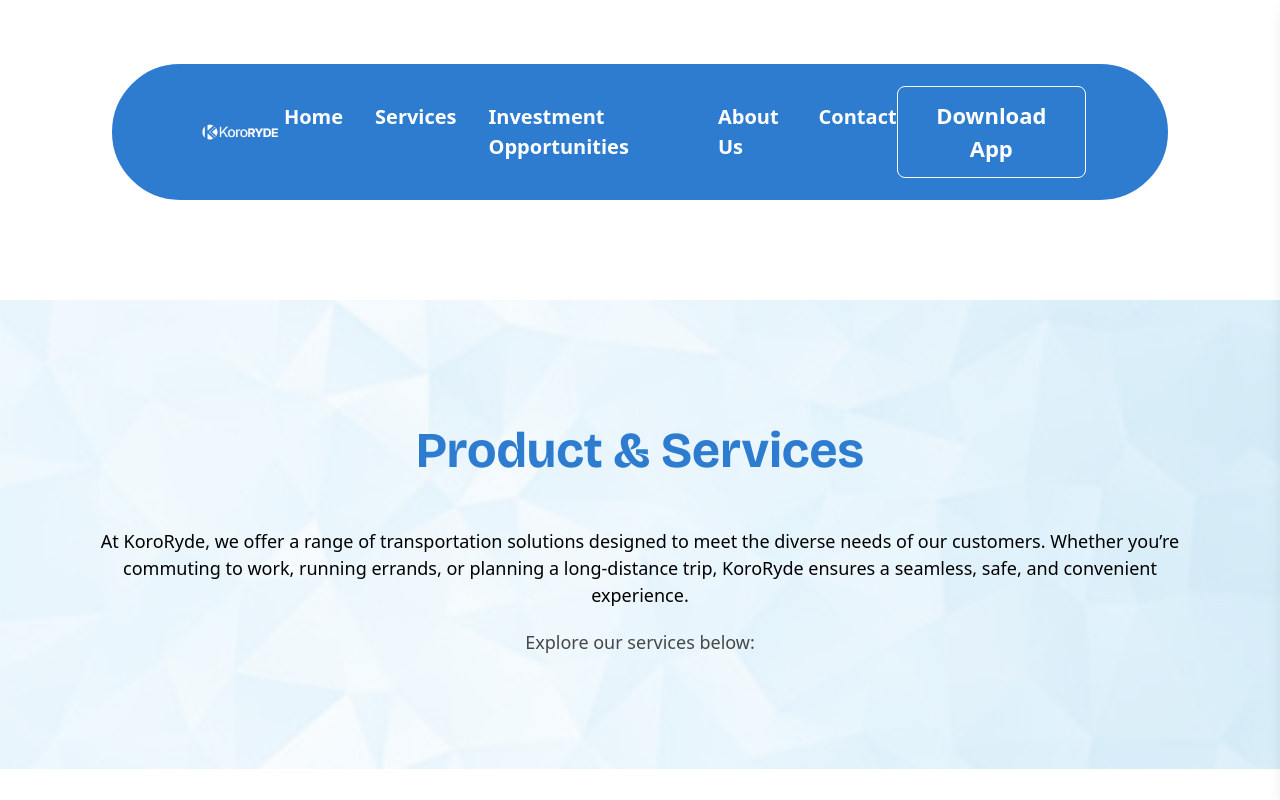
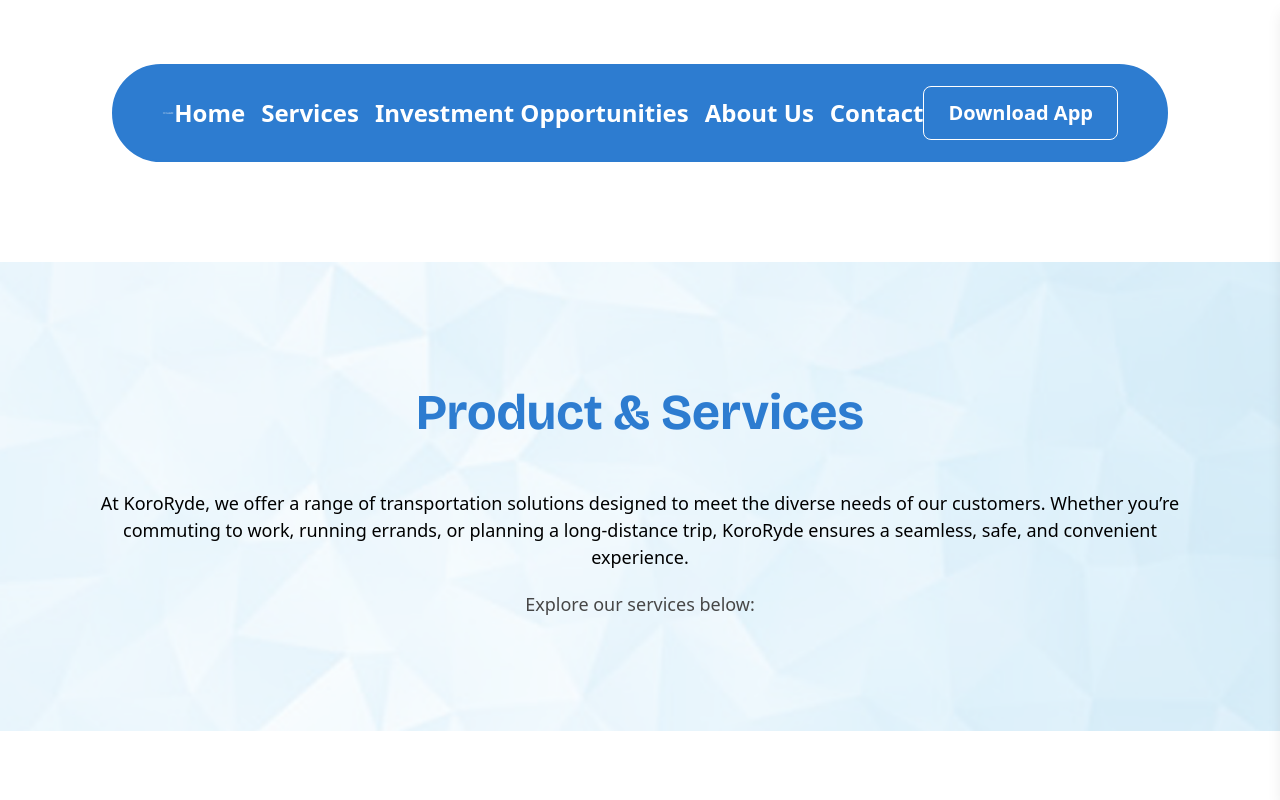
Before and after one commit to ayoeze191/kororyde, a Next.js app: page /services in a window 1280 px wide. Shown: the top 800 px of the page. Built offline with nearby package versions, Linux system fonts and the light colour scheme.

Commit message:
fix career path

```diff
--- a/app/Header.js
+++ b/app/Header.js
@@ -13,17 +13,25 @@ export default function Navbar({ isHomePage }) {
       {/* ✅ Top Navigation Bar */}
       <div
         className={`py-3 md:py-5 ${
-          isHomePage ? 'backdrop-blur-lg border-[#FEFEFE]' : 'bg-[#2D7CD0] border-[#2D7CD0]'
-        } flex justify-between items-center border-2 rounded-full px-4 sm:px-6 md:px-10 lg:px-16 xl:px-20 2xl:px-32`}
+          isHomePage
+            ? 'backdrop-blur-lg border-[#FEFEFE]'
+            : 'bg-[#2D7CD0] border-[#2D7CD0]'
+        } flex justify-between items-center border-2 rounded-full px-4 sm:px-6 md:px-8 lg:px-10 xl:px-12 2xl:px-16`}
       >
         {/* ✅ Logo */}
-        <div className="w-auto">
-          <Image src={logo} width={100} height={50} alt="Logo" />
+        <div className="w-auto z-50">
+          <Image
+            src={logo}
+            width={100}
+            height={50}
+            alt="Logo"
+            className="w-20 h-auto sm:w-24 md:w-28 lg:w-32 xl:w-36"
+          />
         </div>
 
         {/* ✅ Desktop Navigation */}
         <nav className="hidden lg:flex items-center text-white w-full">
-          <div className="flex gap-6 xl:gap-8 2xl:gap-10">
+          <div className="flex gap-3 xl:gap-4 2xl:gap-6">
             <NavItem href="/" text="Home" />
             <NavItem href="/services" text="Services" />
             <NavItem href="/investments" text="Investment Opportunities" />
@@ -31,41 +39,53 @@ export default function Navbar({ isHomePage }) {
             <NavItem href="/contact-us" text="Contact" />
           </div>
 
-          {/* ✅ Ensure button is properly spaced */}
+          {/* ✅ Download App Button */}
           <button
             className={`ml-auto ${
               isHomePage ? 'bg-[#2D7CD0]' : 'bg-transparent'
-            } text-[18px] md:text-[20px] xl:text-[22px] 2xl:text-[24px] font-bold py-3 px-6 rounded-lg border border-white`}
+            } text-sm md:text-base lg:text-lg xl:text-xl 2xl:text-2xl font-bold py-2 px-4 md:py-3 md:px-6 rounded-lg border border-white hover:bg-white hover:text-[#2D7CD0] transition duration-200 whitespace-nowrap`}
           >
             Download App
           </button>
         </nav>
 
         {/* ✅ Mobile Menu Button */}
-        <button onClick={toggleSidebar} className="lg:hidden focus:outline-none">
-          <Image src={hamburger} width={40} height={40} alt="Menu" />
+        <button
+          onClick={toggleSidebar}
+          className="lg:hidden focus:outline-none"
+        >
+          <Image
+            src={hamburger}
+            width={40}
+            height={40}
+            alt="Menu"
+            className="w-8 h-8 sm:w-10 sm:h-10"
+          />
         </button>
       </div>
 
       {/* ✅ Mobile Sidebar Menu */}
       <aside
-        className={`fixed top-0 right-0 h-full w-[75%] sm:w-[60%] md:w-[50%] bg-[#2D7CD0] text-white z-50 transform ${
+        className={`fixed top-0 right-0 h-full w-[75%] sm:w-[60%] md:w-[50%] lg:w-[40%] bg-[#2D7CD0] text-white z-50 transform ${
           isSidebarOpen ? 'translate-x-0' : 'translate-x-full'
         } transition-transform duration-300 ease-in-out p-6 shadow-lg`}
       >
         {/* ✅ Close Button */}
-        <button onClick={toggleSidebar} className="absolute top-5 right-5 text-3xl font-bold">
+        <button
+          onClick={toggleSidebar}
+          className="absolute top-5 right-5 text-3xl font-bold"
+        >
           ✖
         </button>
 
         {/* ✅ Navigation Links */}
-        <nav className="flex flex-col mt-12 gap-6">
+        <nav className="flex flex-col mt-12 gap-4 sm:gap-6">
           <NavItem href="/" text="Home" />
           <NavItem href="/services" text="Services" />
           <NavItem href="/investments" text="Investment Opportunities" />
           <NavItem href="/about-us" text="About Us" />
           <NavItem href="/contact-us" text="Contact" />
-          <button className="bg-white text-[#2D7CD0] text-[18px] md:text-[20px] xl:text-[22px] 2xl:text-[24px] font-bold py-3 px-5 rounded-lg mt-6">
+          <button className="bg-white text-[#2D7CD0] text-sm md:text-base lg:text-lg xl:text-xl 2xl:text-2xl font-bold py-2 px-4 md:py-3 md:px-6 rounded-lg mt-6 hover:bg-gray-100 transition duration-200">
             Download App
           </button>
         </nav>
@@ -73,7 +93,10 @@ export default function Navbar({ isHomePage }) {
 
       {/* ✅ Overlay when sidebar is open */}
       {isSidebarOpen && (
-        <div className="fixed inset-0 bg-black bg-opacity-50 z-40" onClick={toggleSidebar}></div>
+        <div
+          className="fixed inset-0 bg-black bg-opacity-50 z-40"
+          onClick={toggleSidebar}
+        ></div>
       )}
     </>
   );
@@ -84,7 +107,7 @@ const NavItem = ({ href, text }) => (
   <Link
     prefetch={false}
     href={href}
-    className="text-[14px] sm:text-[16px] md:text-[18px] xl:text-[20px] 2xl:text-[22px] font-bold hover:text-gray-300 transition duration-200"
+    className="text-sm sm:text-base md:text-lg lg:text-xl xl:text-2xl font-bold hover:text-gray-300 transition duration-200 whitespace-nowrap"
   >
     {text}
   </Link>
--- a/app/page.js
+++ b/app/page.js
@@ -36,7 +36,7 @@ export default function Home() {
      <Header isHomePage={true}/>
      </div>
      <SideBar />
-      <div className="md:bg-black px-[37px] md:p-[50px] rounded-[10px] mt-[30px]  lg:mt-[59px] w-full max-w-[655px] mx-auto lg:ml-0">
+      <div className="bg-black px-[37px] md:p-[50px] rounded-[10px] mt-[30px]  lg:mt-[59px] w-full max-w-[655px] mx-auto lg:ml-0">
      <div className="bg-white mx-auto lg:mx-0 flex items-center gap-[10px] lg:gap-[20px] px-[20px] py-[5px]  text-[#010101] w-fit rounded-[10px] text-[15px] lg:text-[18px] font-[family-name:var(--font-bricolage-grotesque)]">
       <p>
         <Image src={sparkles} alt="" />
@@ -51,7 +51,7 @@ Smart Mobility
       KoroRYDE is a next-generation ride-hailing and delivery platform
      </p>
      <div className="flex gap-[20px] items-center mt-[30px] lg:mt-[50px] justify-center lg:justify-start">
-      <div className="flex bg-[#252B42] py-[8.6px] px-[13.21px] lg:py-[20px] lg:px-[33.5px] items-center gap-[11.49px] lg:gap-[25px]  border-white border rounded-[10px]">
+      <div className="flex md:bg-[#252B42] py-[8.6px] px-[13.21px] lg:py-[20px] lg:px-[33.5px] items-center gap-[11.49px] lg:gap-[25px]  border-white border rounded-[10px]">
         <Image src={google} alt="" className="w-[15.94px] h-[18.33px] lg:w-[initial] lg:h-[initial]"/>
         <div>
           <p className="font-[family-name:var(--font-montserrat)] font-bold lg:leading-[24px] text-[6.76px] leading-[11.59px] lg:text-[14px] text-white">Download on the</p>
```
